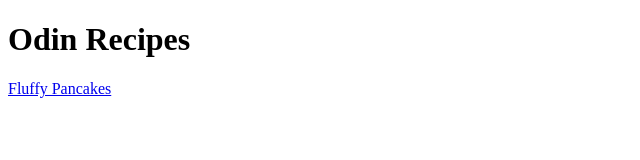
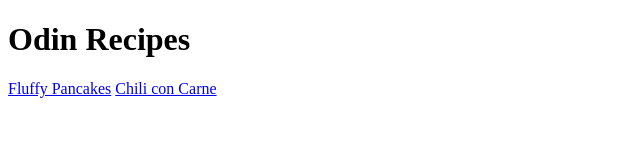
Before and after one commit to ElG87/odin-recipes, a plain HTML site: page index.html in a window 1280 px wide. Shown: the whole page, without its empty margins (0-640 px from the left). Drawn offline with Linux system fonts and the light colour scheme.

Commit message:
Add link to chili con carne recipe page

```diff
--- a/index.html
+++ b/index.html
@@ -8,5 +8,6 @@
 <body>
     <h1>Odin Recipes</h1>
     <a href="../recipes/pancakes.html">Fluffy Pancakes</a>
+    <a href="../recipes/chili-con-carne.html">Chili con Carne</a>
 </body>
 </html>
```
